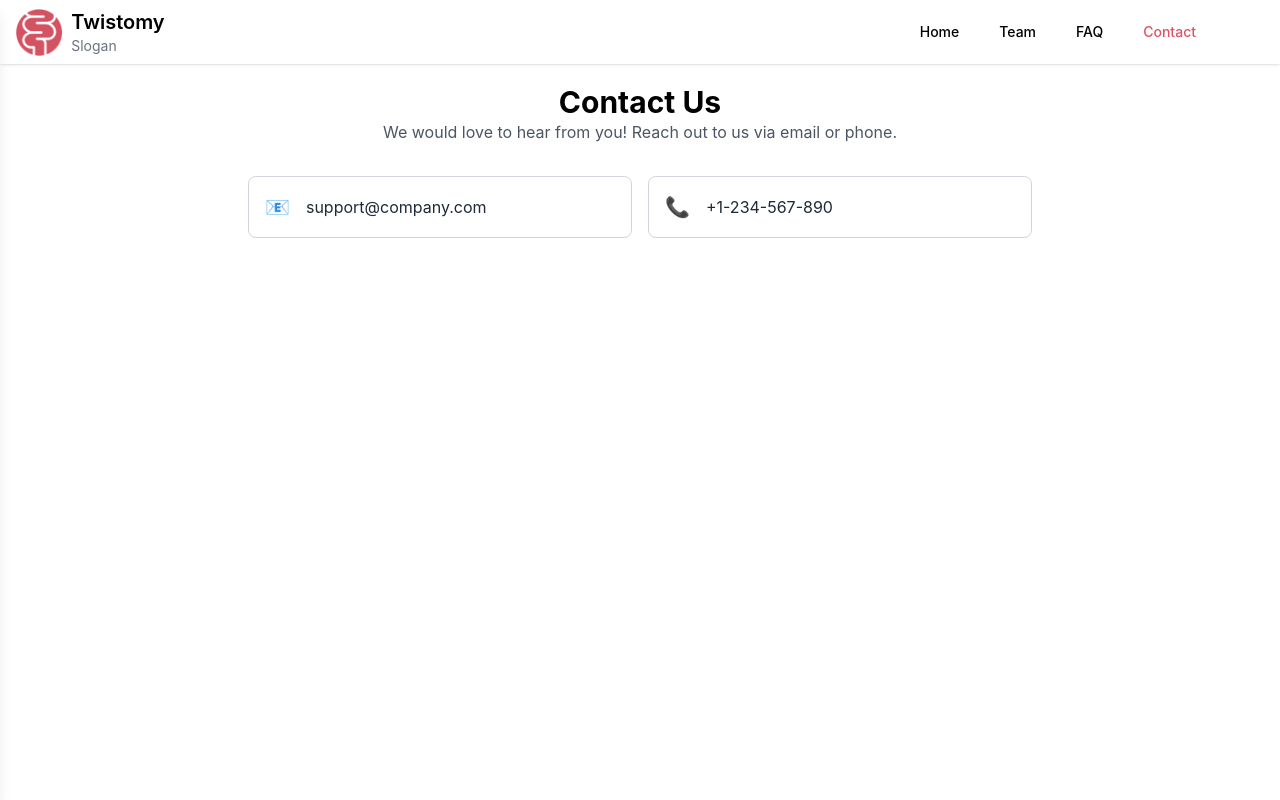
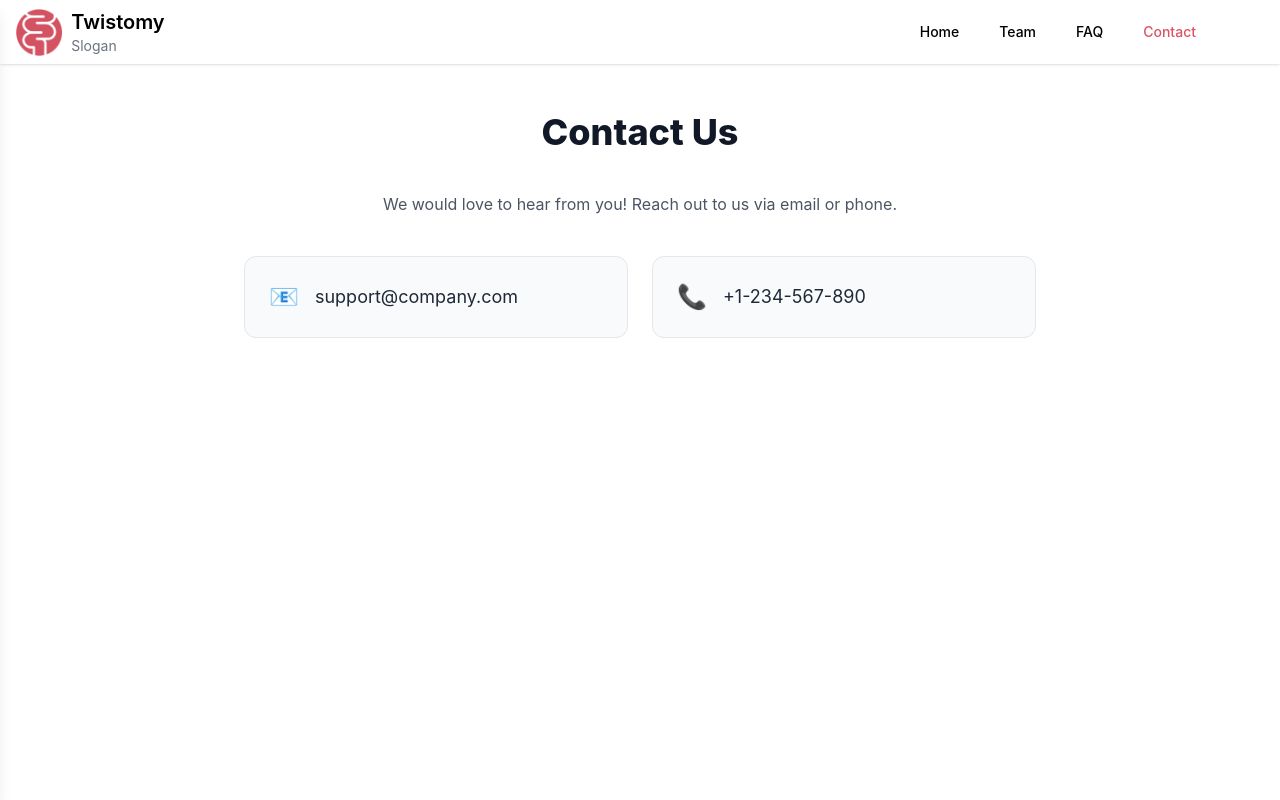
Before and after one commit to twistomy/twistomy, a React (Vite) app: page /contact in a window 1280 px wide. Shown: the top 800 px of the page. Built offline with nearby package versions, Linux system fonts and the light colour scheme; some icons are missing.

Commit message:
Contact has same styling

```diff
--- a/src/pages/contact/Contact.jsx
+++ b/src/pages/contact/Contact.jsx
@@ -1,26 +1,32 @@
+import React from "react";
+
 const Contact = () => {
   return (
-    <main className="min-h-screen bg-white text-black p-5 text-center">
-      {/* Hero Section */}
-      <section className="text-center mb-8">
-        <h1 className="text-3xl font-bold">Contact Us</h1>
-        <p className="text-gray-600">
-          We would love to hear from you! Reach out to us via email or phone.
-        </p>
-      </section>
+    <section className="py-12 px-6 md:px-16 bg-white dark:bg-gray-900 transition-colors duration-300 min-h-screen">
+      <h1 className="text-3xl md:text-4xl font-extrabold text-gray-900 dark:text-white mb-10 text-center">
+        Contact Us
+      </h1>
 
-      {/* Contact Boxes */}
-      <div className="flex flex-col md:flex-row gap-4 items-center justify-center">
-        <div className="flex items-center gap-4 p-4 border border-gray-300 rounded-lg w-full max-w-sm">
-          <span className="text-xl">📧</span>
-          <span className="text-gray-800">support@company.com</span>
+      <p className="text-center text-gray-600 dark:text-gray-300 max-w-2xl mx-auto mb-10">
+        We would love to hear from you! Reach out to us via email or phone.
+      </p>
+
+      <div className="flex flex-col md:flex-row gap-6 items-center justify-center">
+        <div className="flex items-center gap-4 p-6 bg-gray-50 dark:bg-gray-800 border border-gray-200 dark:border-gray-700 rounded-xl w-full max-w-sm transition-colors duration-300">
+          <span className="text-2xl">📧</span>
+          <span className="text-gray-800 dark:text-gray-200 text-base md:text-lg">
+            support@company.com
+          </span>
         </div>
-        <div className="flex items-center gap-4 p-4 border border-gray-300 rounded-lg w-full max-w-sm">
-          <span className="text-xl">📞</span>
-          <span className="text-gray-800">+1-234-567-890</span>
+
+        <div className="flex items-center gap-4 p-6 bg-gray-50 dark:bg-gray-800 border border-gray-200 dark:border-gray-700 rounded-xl w-full max-w-sm transition-colors duration-300">
+          <span className="text-2xl">📞</span>
+          <span className="text-gray-800 dark:text-gray-200 text-base md:text-lg">
+            +1-234-567-890
+          </span>
         </div>
       </div>
-    </main>
+    </section>
   );
 };
 
```
